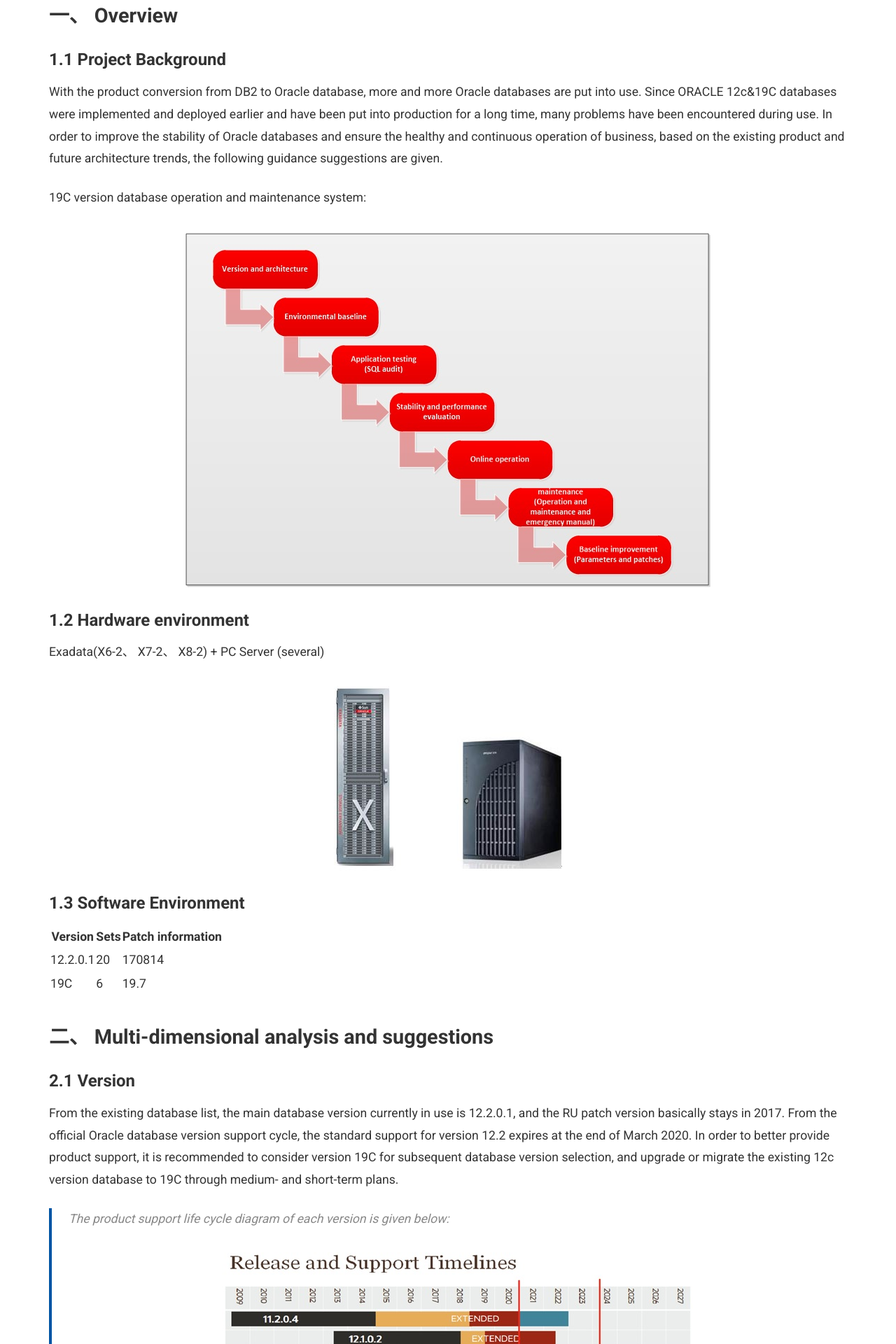
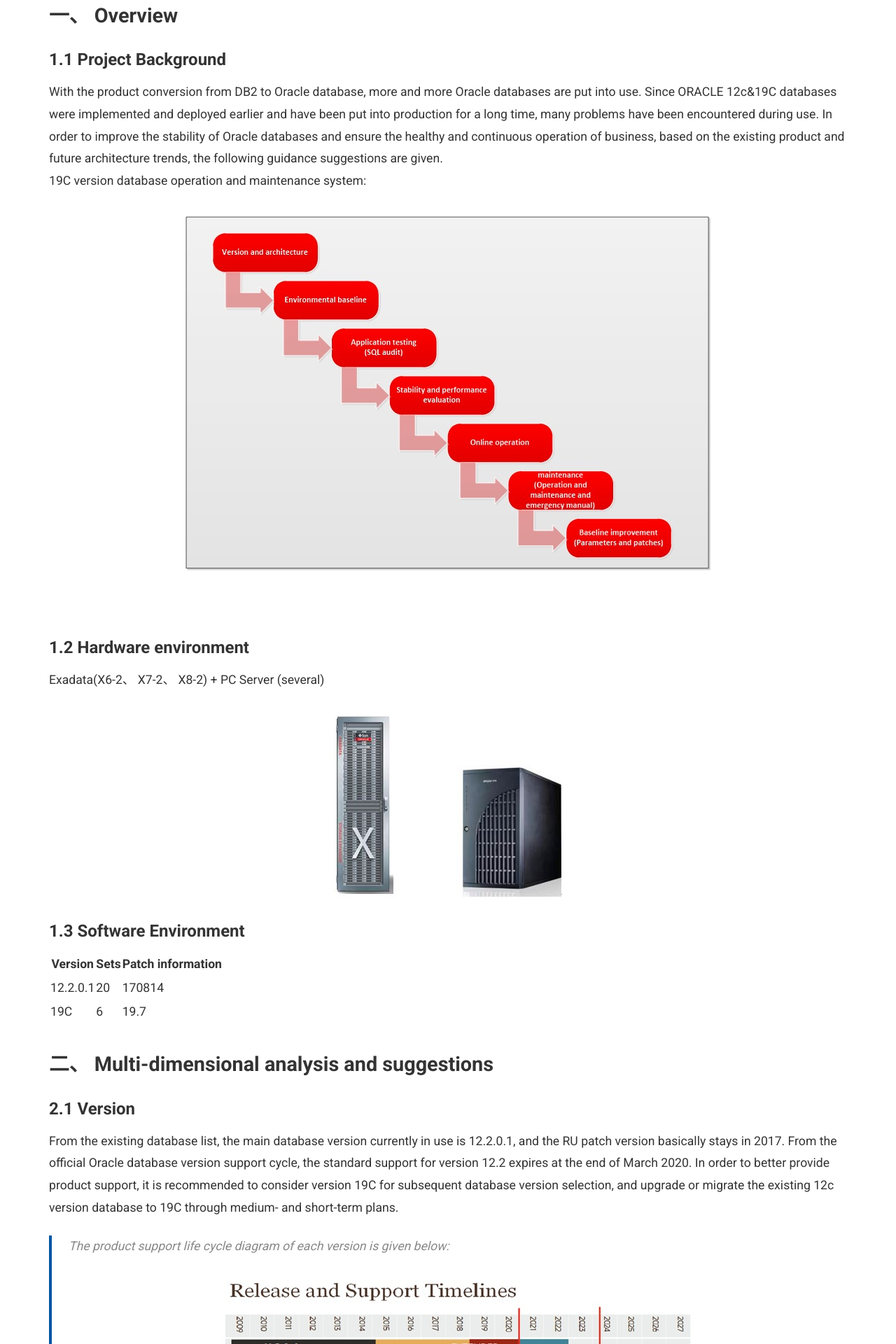
Before and after one commit to goodwaysIT/en, a Jekyll site: the page built from _posts/2025-05-27-ORACLE-19C-Database-Architecture-and-Operation-and-Maintenance-Guide.md, in a window 1280 px wide. Shown: the part 366-2286 px from the top of the page at 70% size. Built offline with Jekyll 4.4.1, drawn with Linux system fonts in a browser that asks for light colours.

Commit message:
Update 2025-05-27-ORACLE-19C-Database-Architecture-and-Operation-and-Maintenance-Guide.md

```diff
--- a/_posts/2025-05-27-ORACLE-19C-Database-Architecture-and-Operation-and-Maintenance-Guide.md
+++ b/_posts/2025-05-27-ORACLE-19C-Database-Architecture-and-Operation-and-Maintenance-Guide.md
@@ -12,12 +12,11 @@
 ## 一、	Overview
 ### 1.1	Project Background
 With the product conversion from DB2 to Oracle database, more and more Oracle databases are put into use. Since ORACLE 12c&19C databases were implemented and deployed earlier and have been put into production for a long time, many problems have been encountered during use. In order to improve the stability of Oracle databases and ensure the healthy and continuous operation of business, based on the existing product and future architecture trends, the following guidance suggestions are given.
-
 19C version database operation and maintenance system:
-<p align = "left">
-    <img src="https://goodwaysit.github.io/en/assets/images/database/db_architecture.png" alt="db_architecture" />
-</p>
-
+<div align = "left">
+<img src="https://goodwaysit.github.io/en/assets/images/database/db_architecture.png"  />
+<br>
+</div>
 
 ### 1.2	Hardware environment
 
```
